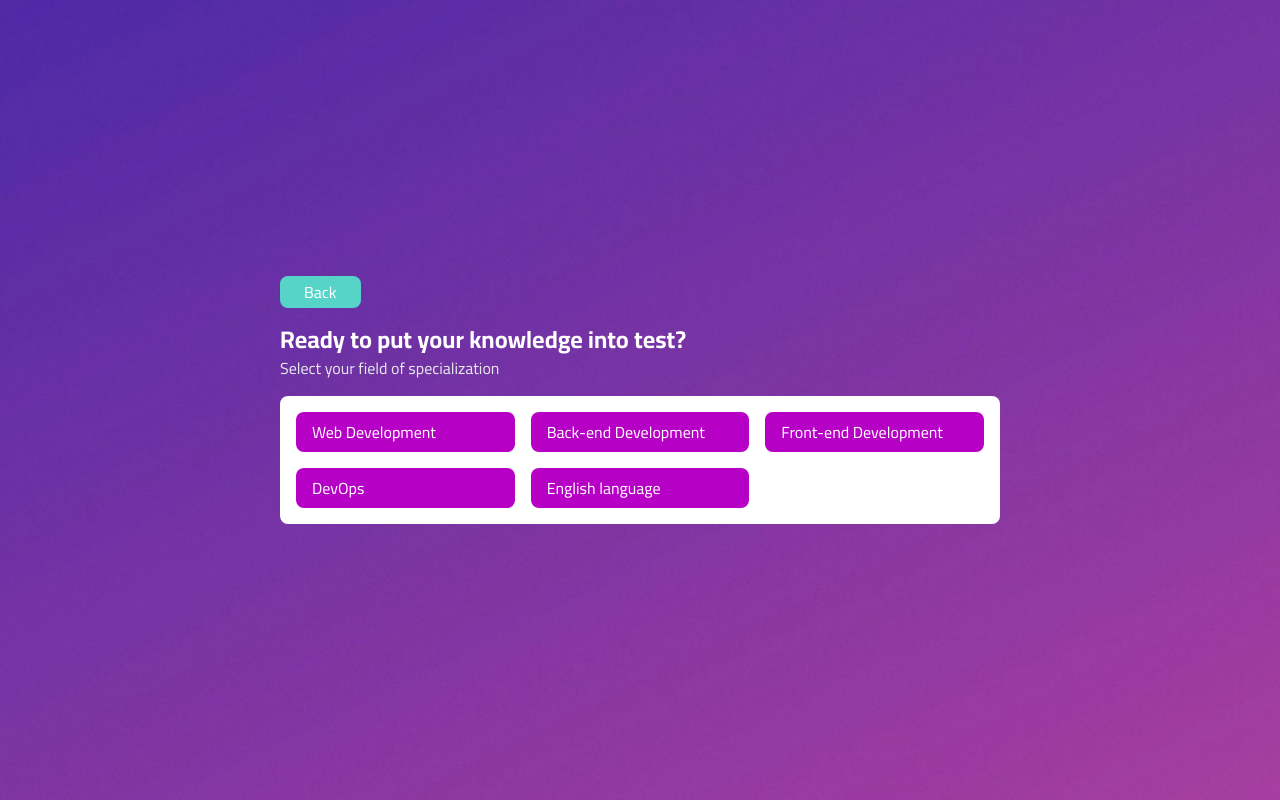
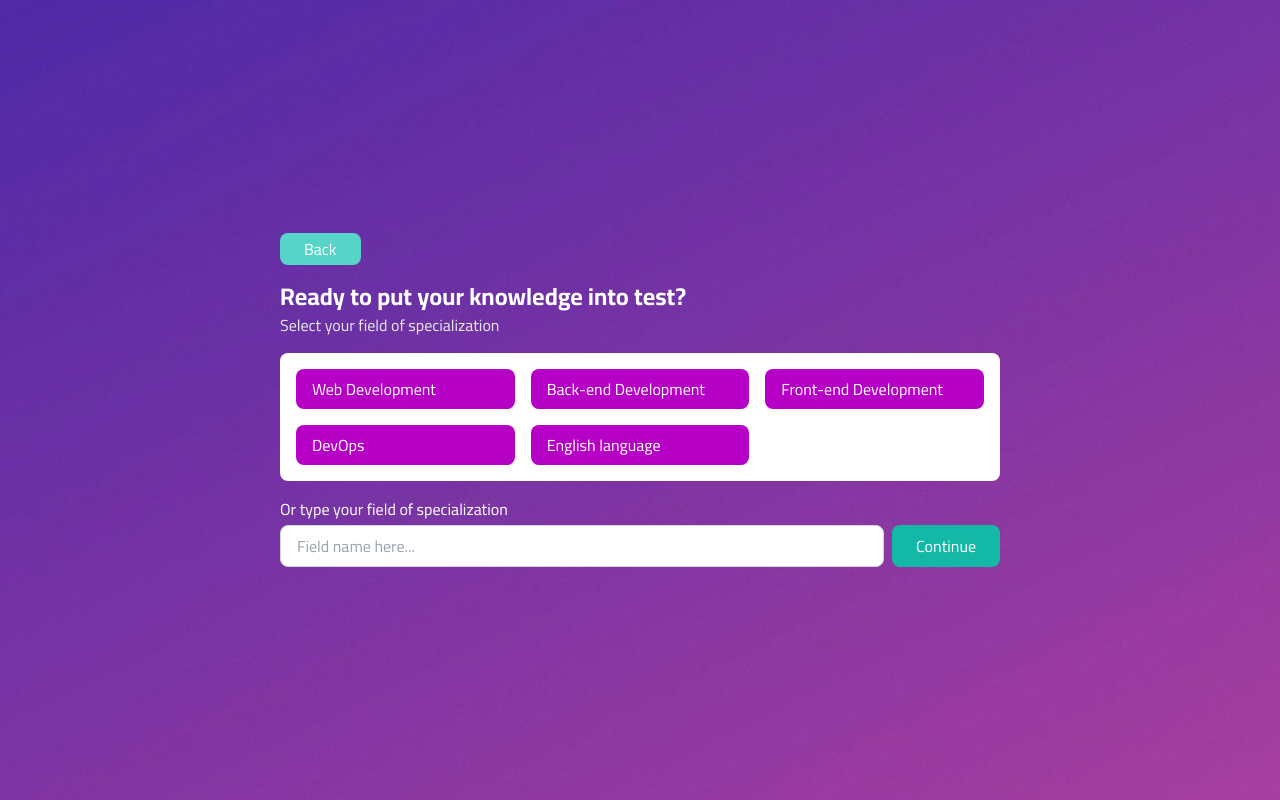
Before and after one commit to Saadaoui-Forkan/hakathon, a Next.js app: page /specializations in a window 1280 px wide. Built offline with nearby package versions, Linux system fonts and the light colour scheme.

Commit message:
Add an option to type a specialization field

```diff
--- a/src/app/(pages)/specializations/page.tsx
+++ b/src/app/(pages)/specializations/page.tsx
@@ -1,6 +1,7 @@
 "use client"
 
 import Back from '@/components/Back';
+import ChoiceInput from '@/components/ChoiceInput';
 import GridContainer from '@/components/GridContainer';
 import PageLayout from '@/components/PageLayout';
 import { specializationFields } from '@/constants/specializationFields'
@@ -22,6 +23,11 @@ const Specializations = () => {
           </Link>
         ))}
       </GridContainer>
+      <ChoiceInput
+        title='Or type your field of specialization'
+        inputPlaceHolder='Field name here...'
+        onChoice={(choice) => router.replace(`/specializations/${choice}`)}
+      />
     </PageLayout>
   )
 }
```
